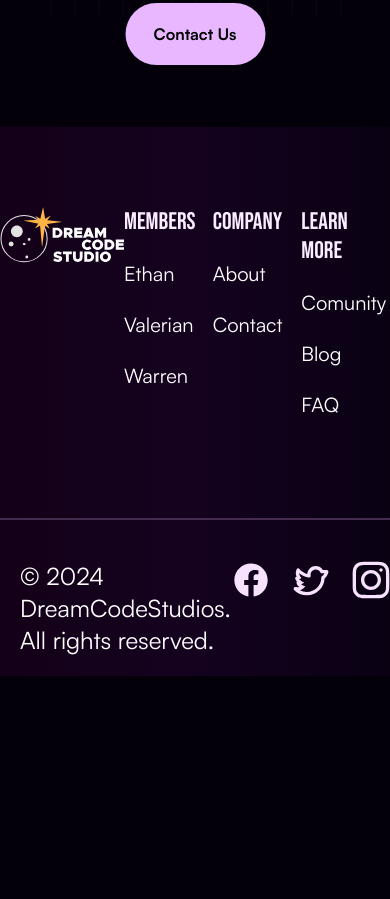
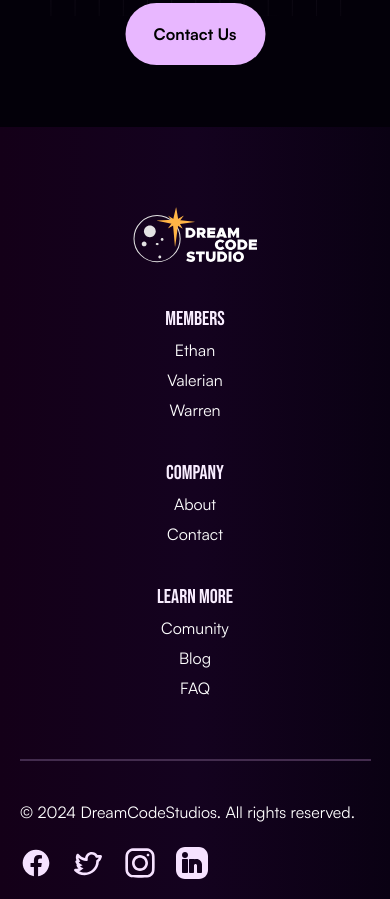
Before and after one commit to Dream-Code-Studio/dream-code-studio, a SvelteKit app: page / in a window 390 px wide. Shown: the part 2020-2919 px from the top of the page. Before the commit the page ends 2696 px from the top, so only its background shows below. Built offline with nearby package versions, Linux system fonts and the light colour scheme.

Commit message:
Footer made responsive

```diff
--- a/src/routes/sections/Footer/Footer.svelte
+++ b/src/routes/sections/Footer/Footer.svelte
@@ -25,7 +25,9 @@
     </div>
     <div class="divider"></div>
     <div class="lower-section">
-      <div class="copyright">© 2024 DreamCodeStudios. All rights reserved.</div>
+      <div class="copyright">
+        © 2024 DreamCodeStudios. All rights reserved.
+      </div>
       <div class="links">
         <div class="link"><Facebook /></div>
         <div class="link"><Twitter /></div>
@@ -50,18 +52,19 @@
     gap: 20px;
   }
   .upper-section {
-    display: flex;
-    justify-content: space-between;
-    padding: 80px 0;
+    display: grid;
+    grid-template-columns: 1fr 1fr 1fr 1fr;
+    padding-top: 80px;
+    padding-bottom: 80px;
   }
   .divider {
-    width: 100%;
+    width: 90%;
     height: 2px;
-    background-color: #432C4E;
+    background-color: #432c4e;
+    margin: auto;
   }
-  .list,
   .logo {
-    flex: 1;
+    text-align: center;
   }
   .lower-section {
     display: flex;
@@ -76,4 +79,44 @@
     display: flex;
     gap: 20px;
   }
+  .link {
+    width: 40px;
+    height: 40px;
+  }
+  @media (width < 800px) {
+    .copyright {
+      font-size: 20px;
+    }
+    .link {
+      width: 32px;
+      height: 32px;
+    }
+  }
+  @media (width < 700px) {
+    .copyright {
+      font-size: 16px;
+    }
+    .lower-section {
+      flex-direction: column;
+      gap: 24px;
+    }
+  }
+  @media (width < 650px) {
+    .upper-section {
+      grid-template-columns: 1fr 1fr 1fr;
+      gap: 40px;
+      padding-bottom: 40px;
+    }
+    .logo {
+      grid-column: 1 / span 3;
+    }
+  }
+  @media (width < 400px) {
+    .upper-section {
+      grid-template-columns: 1fr;
+    }
+    .logo {
+      grid-column: span 1;
+    }
+  }
 </style>
--- a/src/routes/sections/Footer/components/Facebook.svelte
+++ b/src/routes/sections/Footer/components/Facebook.svelte
@@ -1,7 +1,7 @@
 <svg
   fill="#F6E2FF"
-  width="40px"
-  height="40px"
+  width="100%"
+  height="100%"
   viewBox="0 0 24 24"
   xmlns="http://www.w3.org/2000/svg"
 >
--- a/src/routes/sections/Footer/components/Instagram.svelte
+++ b/src/routes/sections/Footer/components/Instagram.svelte
@@ -1,6 +1,6 @@
 <svg
-  width="40px"
-  height="40px"
+  width="100%"
+  height="100%"
   viewBox="0 0 24 24"
   fill="none"
   xmlns="http://www.w3.org/2000/svg"
--- a/src/routes/sections/Footer/components/LinkedIn.svelte
+++ b/src/routes/sections/Footer/components/LinkedIn.svelte
@@ -1,7 +1,7 @@
 <svg
   fill="#F6E2FF"
-  height="40px"
-  width="40px"
+  height="100%"
+  width="100%"
   version="1.1"
   id="Icons"
   xmlns="http://www.w3.org/2000/svg"
--- a/src/routes/sections/Footer/components/List.svelte
+++ b/src/routes/sections/Footer/components/List.svelte
@@ -14,6 +14,7 @@
   .list {
     display: flex;
     flex-direction: column;
+    align-items: center;
     gap: 24px;
   }
   .title {
@@ -27,4 +28,17 @@
     font-family: 'Satoshi-Regular';
     font-size: 20px;
   }
+  @media (width < 650px) {
+    .list {
+      gap: 8px;
+    }
+  }
+  @media (width < 500px) {
+    .title {
+      font-size: 20px;
+    }
+    .item {
+      font-size: 16px;
+    }
+  }
 </style>
--- a/src/routes/sections/Footer/components/Twitter.svelte
+++ b/src/routes/sections/Footer/components/Twitter.svelte
@@ -1,6 +1,6 @@
 <svg
-  width="40px"
-  height="40px"
+  width="100%"
+  height="100%"
   viewBox="0 0 24 24"
   fill="none"
   xmlns="http://www.w3.org/2000/svg"
```
